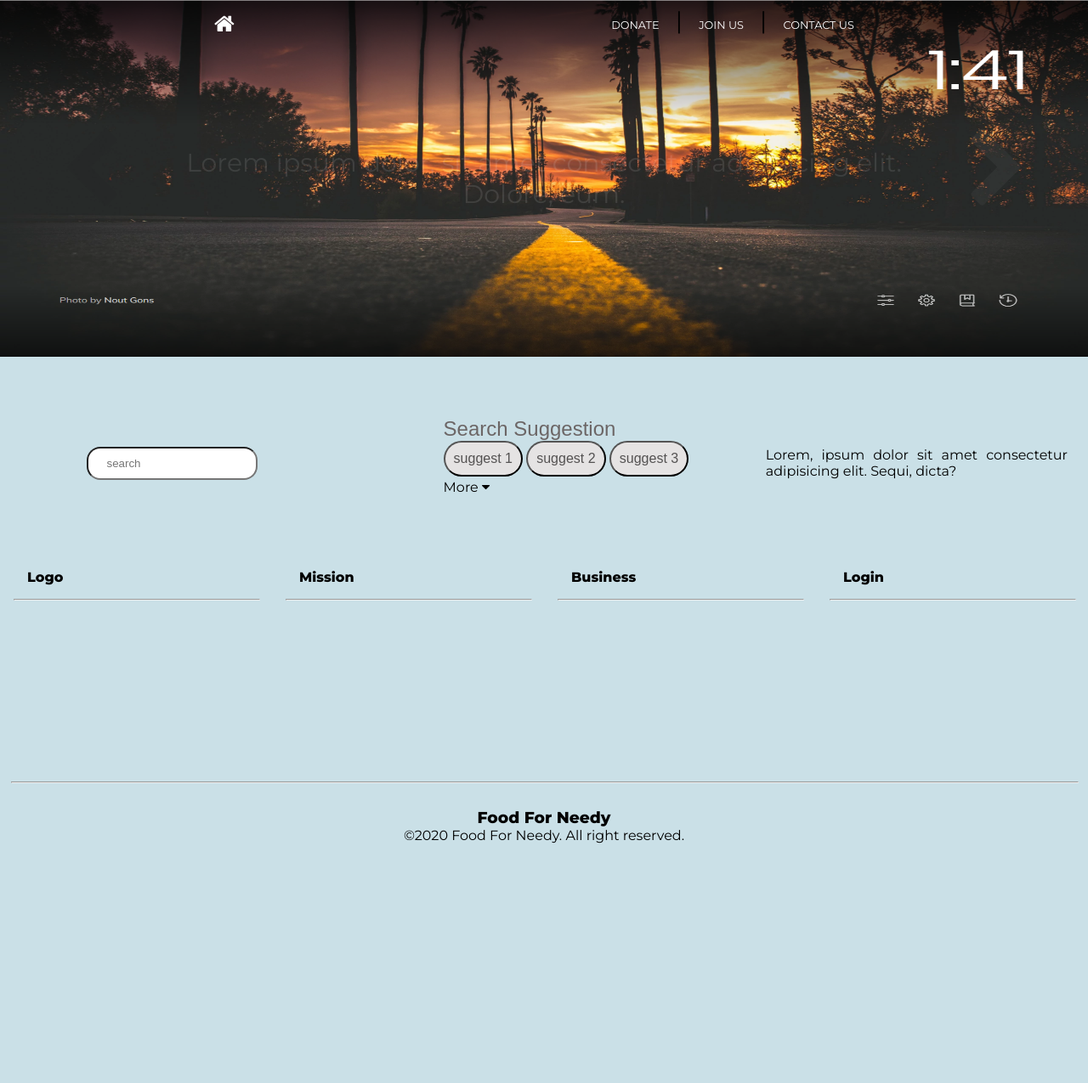
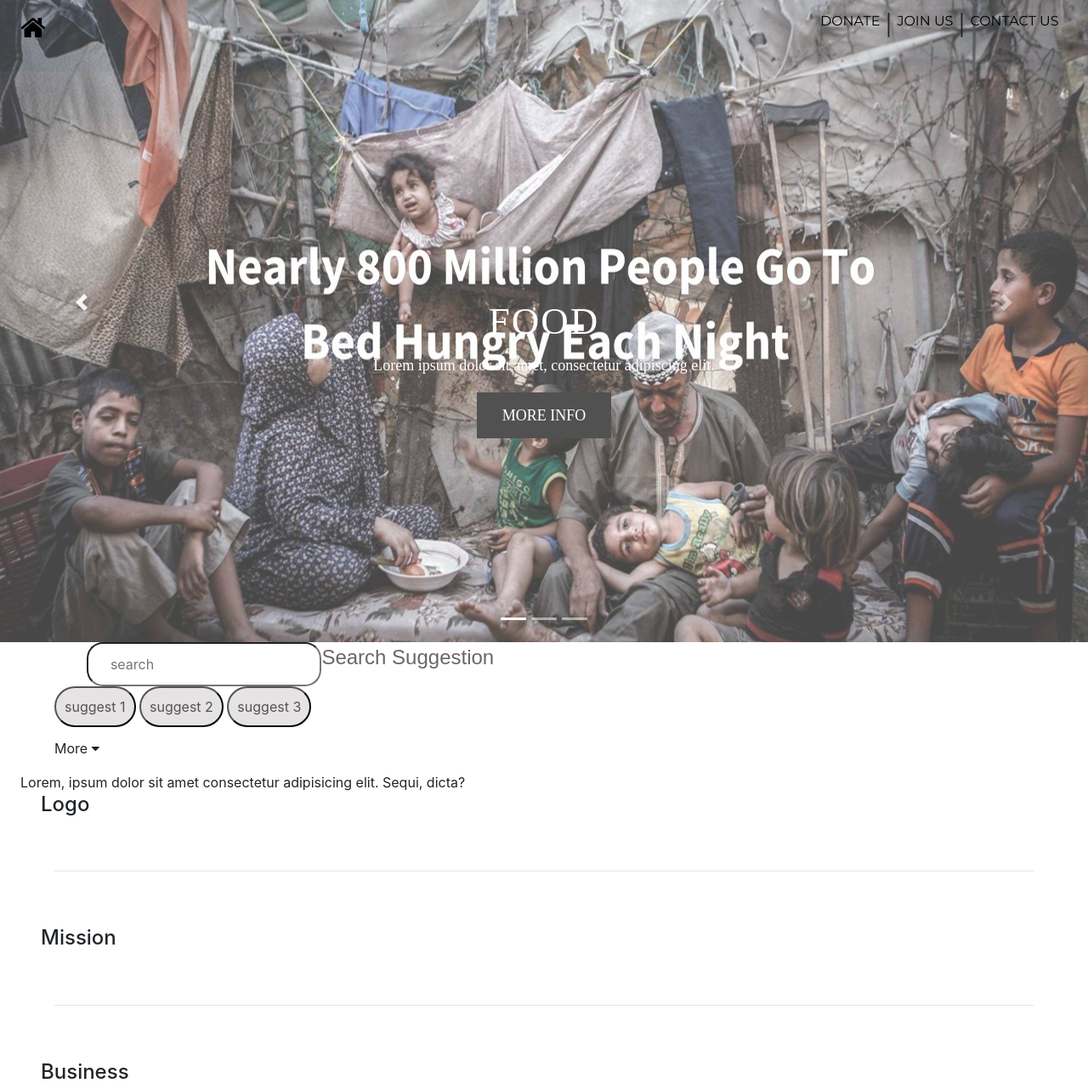
Before and after one commit to RabinPhaiju/Food-For-Needy, a PHP site: page / in a window 1280 px wide. Shown: the top 1275 px of the page at 85% size. Before the commit the page ends 993 px from the top, so only its background shows below. Run offline with PHP 8.4, Linux system fonts and the light colour scheme; some libraries are stand-ins or nearby versions.

Commit message:
test push rabin

```diff
--- /dev/null
+++ b/css/slider.css
@@ -0,0 +1,97 @@
+.carousel-item {
+    height: 80%;
+    min-height: 300px;
+    background: center center scroll;
+    opacity: 0.8;
+    background-size: cover;
+}
+
+.d-block {
+    /* background-color: linear-gradient(to bottom right, var(--color-secondary-mid), var(--color-secondary-light), var(--color-secondary-mid), var(--color-secondary-light), var(--color-secondary-dark)); */
+    background-color: #262626;
+    opacity: 0.9;
+}
+
+.carousel-caption {
+    bottom: 220px;
+}
+
+.carousel-caption h5 {
+    font-size: 45px;
+    text-transform: uppercase;
+    letter-spacing: 2px;
+    margin-top: 25px;
+    font-family: merienda;
+}
+
+.carousel-caption p {
+    width: 60%;
+    margin: auto;
+    font-size: 18px;
+    line-height: 1.9;
+    font-family: poppins;
+}
+
+.carousel-caption a {
+    text-transform: uppercase;
+    background: #262626;
+    padding: 10px 30px;
+    display: inline-block;
+    color: #fff;
+    margin-top: 15px;
+}
+
+.navbar-nav a {
+    font-family: poppins;
+    font-size: 18px;
+    text-transform: uppercase;
+    font-weight: bold;
+}
+
+.navbar-light .navbar-brand {
+    color: #fff;
+    font-size: 25px;
+    text-transform: uppercase;
+    font-weight: bold;
+    letter-spacing: 2px;
+}
+
+.navbar-light .navbar-nav.active>.nav-link,
+.navbar-light .navbar-nav.active,
+.navbar-light .navbar-nav .nav-link .show,
+.navbar-light .navbar-nav .show>.nav-link {
+    color: #fff;
+}
+
+.navbar-light .navbar-nav .nav-link {
+    color: #fff;
+}
+
+.navbar-nav {
+    text-align: center;
+}
+
+.nav-link {
+    padding: .2rem 1rem;
+}
+
+.nav-link-light .navbar-nav .nav-link:focus,
+.navbar-light .navbar-nav .nav-link:hover {
+    color: #fff !important;
+}
+
+.w-100 {
+    height: 100vh;
+}
+
+@media only screen and (max-width: 767px) {
+    .navbar-nav.ml-auto {
+        background-color: rgba(0, 0, 0, 0.5);
+    }
+    .navbar-toggler {
+        padding: 1px 5px;
+        font-size: 18px;
+        line-height: 0.3;
+        background: #fff;
+    }
+}
--- a/css/style.css
+++ b/css/style.css
@@ -10,201 +10,115 @@ body {
     background-color: #cae0e7;
 }
 
-/* Image slider ko css */
-#slider{
-    animation: slide;
+.navbar {
+    display: flex;
+    flex-direction: row;
+    flex-wrap: wrap-reverse;
+    font-size: 1.5rem;
+    justify-content: space-around;
+    background-color: rgba(168, 201, 229, 0.298);
+    padding-top: 10px;
+    margin-bottom: -10%;
 }
-#box{
+
+.navbar1 {
+    display: flex;
+    flex-direction: row-reverse;
+    flex-wrap: wrap-reverse;
+    font-size: 1.5rem;
 }
-#slider #box img{
-    width: 100%;
-    height: 420px;
-    z-index: -1;
-    position: absolute;
+
+.navbar1 p {
+    font-size: 1.5rem;
+}
+
+.navbar a {
+    text-decoration: none;
+    color: black;
+    font-family: 'Montserrat', sans-serif;
+    padding: 6px;
+}
+
+.navbar .navbar1 a:hover {
+    background-color: #4CAF50;
+    border-radius: 5%;
+    color: white;
+}
+
+.navbar>div {
+    margin: 2px;
+    margin-bottom: 1%;
+    margin-right: 1%;
+    margin-top: 4px;
+    text-align: center;
+    font-size: 1.0rem;
+    z-index: 999;
+}
+
+.navbar .nav3,
+.navbar .nav0 {
+    margin-top: -4px;
+    cursor: pointer;
+}
+
+.navbar .nav0:hover {
+    transform: scale(1.2);
+    transition-duration: 0.5s;
+}
+
+@media only screen and (min-width: 577px) {
+    .navbar .nav3 {
+        display: none;
+    }
+}
+
+@media only screen and (max-width: 370px) {
+    .navbar {
+        display: none;
+    }
 }
 
 
-/* navbar ko css */
-.mainnav{
-    position: absolute;
-    /* position: sticky; */
-    display: flex;
-    width: 100%;
-    font-size: 1rem;
-    z-index: 1;
-}
-    .mainnav .navbar0{
-        flex: 2;text-align: center;padding: 1em;
-        font-family: 'Montserrat', sans-serif;
-    }
-        .mainnav .navbar0 i:hover{
-            transform: scale(2);
-            transition-duration: 0.5s;
+/* search part*/
+
+.search-suggest .search {
+    flex: 1;
+    padding-left: 8%;
 }
 
-            /* droplist */
-            .container .mainnav .navbar0 ul{
-                list-style-type: none;
-                overflow: hidden;
+.search-suggest .search input[type="text"] {
+    border-radius: 1.2em;
+    padding: .75em;
+    float: left;
 }
-            .container .mainnav .navbar0 li{float: left;}
 
-            .container .mainnav .navbar0 li a, .container .mainnav .navbar0 .dropbtn {
-                display: inline-block;
-                color: white;
-                text-align: center;
-                padding-left: 2em;
-                text-decoration: none;
+.search-suggest .search input:active {
+    border-color: #4CAF50;
+}
+
+.search-suggest .search input[type="button"] {
+    display: none;
+    padding: 1em;
+    background-color: #4CAF50;
+    border: none;
+    border-radius: 5px;
 }
 
 
-            .container .mainnav .navbar0 li.dropdown{
-                display: none;
+/* suggest part */
 
-            }
-
-            .container .mainnav .navbar0 .dropdown-content {
-                display: none;
-                position: absolute;
-                background-color: #f9f9f9;
-                min-width: 160px;
-                box-shadow: 0px 8px 16px 0px rgba(0,0,0,0.2);
-                z-index: 1;
-            }
-
-            .container .mainnav .navbar0 .dropdown-content a {
-                color: black;
-                padding: 12px 16px;
-                text-decoration: none;
-                display: block;
-                text-align: left;
-            }
-
-            .container .mainnav .navbar0 .dropdown-content a:hover {background-color: #4CAF50;color: azure;}
-
-            .container .mainnav .navbar0 .dropdown:hover .dropdown-content {
-            display: block;
-            }
-
-    .mainnav .navbar1{
-        flex: 2;display: flex;margin-right: 20%;
-        align-items: right;flex-direction: row-reverse;
-    }
-        .mainnav .navbar1> div{
-            padding:1.2em;font-family: 'Montserrat', sans-serif;
-            width: fit-content;
-        }
-        .mainnav .navbar1 p{
-            padding-top:.25em;font-size: 1.75em;
-        }
-        .navbar1 >div:hover{
-            background-color: #4CAF50;
-            border-radius: 10px;
-        }
-    .mainnav .navbar0 a,.mainnav .navbar1 >div a{
-    text-decoration: none;color: white;
-    font-size: 0.8rem;
-    white-space: nowrap;
-    /* this css is useful as it wont let word to go in next line */
-    }
-
-
-
-@media only screen and (max-width: 577px) {
-    .container .mainnav .navbar1 {
-        display: none;
-    }
-    .container .mainnav .navbar0 li{
-        padding: 1em;
-    }
-    .container .mainnav .navbar0 li.dropdown{
-        display: inline-block;
-        /* float: right; */
-    }
-}
-
-/* image next wa preview garna */
-.click {
-    width: 100%;
-    display: flex;
-    color:white;
-    height:420px;
-    opacity: 0.1;
-    text-align: center;
-    z-index: 0;
-}
-    .click .prew{
-        flex:1;font-size: 100px;
-        line-height: 400px;
-        color: rgb(32, 32, 32);
-    }
-
-    .click .text{flex:4;font-size: 30px;align-self: center; }
-
-    .click .next{
-        flex:1;font-size: 100px;
-        line-height: 400px;
-        color: grey;
-    }
-
-    .click .next:hover,.click .prew:hover{
-        background-color: rgb(151, 38, 38);
-        border-radius: 10px 10px 10px 10px;
-    }
-
-    @media only screen and (max-width: 550px) {
-        .click .next, .click .prew {
-            font-size: 20px;
-            height: 100px;
-            line-height: 100px;
-            margin-top: 30%;
-        }
-    }
-
-/* search and suggest part */
-.search-suggest{
-    display: flex;align-items: center;
-    height: 250px;
-}
-@media only screen and (max-width:650px){
-    .search-suggest{
-        align-items: center;
-        padding-top: 3rem;
-        text-align: center;
-        flex-wrap: wrap;
-        flex-direction: column;
-    }
-
-}
-    /* search part*/
-    .search-suggest .search{
-        flex: 1;
-        padding-left: 8%;
-    }
-    .search-suggest .search input[type="text"]{
-        border-radius: 1.2em;
-        padding: .75em;float: left;
-
-    }
-    .search-suggest .search input:active{
-        border-color: #4CAF50;
-    }
-    .search-suggest .search input[type="button"]{
-        display: none;padding: 1em;
-        background-color: #4CAF50;
-        border: none;border-radius: 5px;
-
-    }
-
-    /* suggest part */
 .suggest p {
     font-family: sans-serif;
     color: rgb(108, 102, 102);
     font-size: 1.5rem;
 }
-    .search-suggest .suggest{
-        flex: 1;padding-bottom: 1em; padding-left: 5%;
+
+.search-suggest .suggest {
+    flex: 1;
+    padding-bottom: 1em;
+    padding-left: 5%;
 }
+
 .search-suggest .suggest input[type=button] {
     background-color: rgb(229, 227, 227);
     color: rgb(84, 82, 82);
@@ -212,74 +126,95 @@ body {
     padding: 10px;
     text-align: center;
     font-size: 1rem;
-        -webkit-transition-duration: 0.2s;  /* Safari */
+    -webkit-transition-duration: 0.2s;
+    /* Safari */
     transition-duration: 0.2s;
     cursor: pointer;
     margin: 0% 0% 1% 0%;
 }
-    .search-suggest .suggest .suggestAnchor1{
+
+.search-suggest .suggest .suggestAnchor1 {
     display: none;
 }
+
 .search-suggest .suggest .suggest-hide {
     display: none;
 }
-    .search-suggest .suggest a:hover{
-        color:white;
+
+.search-suggest .suggest a:hover {
+    color: white;
     background-color: #4CAF50;
     border-radius: 10px;
     padding: 5px;
     cursor: pointer;
 }
-    .search-suggest .suggest input:active{
+
+.search-suggest .suggest input:active {
     border-color: #4CAF50;
 }
 
+
 /* suggest ko text part */
-    .search-suggest .suggest-text{
+
+.search-suggest .suggest-text {
     flex: 1;
     text-align: justify;
     margin: 0em 1.5em 0em 1.5em;
 }
 
+
 /* footer part */
-    .container .footer{
+
+.container .footer {
     display: flex;
     height: 250px;
     font-family: 'Montserrat', sans-serif;
 }
 
-    .footer .footer1, .footer .footer2
-    , .footer .footer3,.footer .footer4
-    {
-        flex:1;
+.footer .footer1,
+.footer .footer2,
+.footer .footer3,
+.footer .footer4 {
+    flex: 1;
 }
-    .footer .footer1 hr, .footer .footer2 hr
-    , .footer .footer3 hr,.footer .footer4 hr
-    {
+
+.footer .footer1 hr,
+.footer .footer2 hr,
+.footer .footer3 hr,
+.footer .footer4 hr {
     width: 90%;
     margin: 5% 5% 5% 5%;
 }
 
-    .footer .footer1 h4, .footer .footer2 h4
-    , .footer .footer3 h4,.footer .footer4 h4{
+.footer .footer1 h4,
+.footer .footer2 h4,
+.footer .footer3 h4,
+.footer .footer4 h4 {
     margin-left: 2em;
 }
-    @media only screen and (max-width:650px){
-        .footer{
+
+@media only screen and (max-width:650px) {
+    .footer {
         flex-wrap: wrap;
         flex-direction: column;
-
     }
-        .footer .footer1 hr,.footer .footer2 hr,.footer .footer3 hr,.footer .footer4 hr{
+    .footer .footer1 hr,
+    .footer .footer2 hr,
+    .footer .footer3 hr,
+    .footer .footer4 hr {
         width: 50%;
     }
 }
+
+
 /* ending part */
-    .container .last-line hr{
-        width:98%;
+
+.container .last-line hr {
+    width: 98%;
     margin: 0% 1% 1% 1%;
 }
-    .end-div{
+
+.end-div {
     text-align: center;
     font-family: 'Montserrat', sans-serif;
     padding-top: 1em;
--- a/index.html
+++ b/index.html
@@ -8,52 +8,71 @@
     <title>Food For Needy</title>
     <link rel="stylesheet" href="css/style.css">
     <link rel="stylesheet" href="https://cdnjs.cloudflare.com/ajax/libs/font-awesome/4.7.0/css/font-awesome.min.css">
+    <link rel="stylesheet" href="https://maxcdn.bootstrapcdn.com/bootstrap/4.0.0/css/bootstrap.min.css">
+    <link rel="stylesheet" href="css/slider.css">
+    <link rel="stylesheet" href="https://cdnjs.cloudflare.com/ajax/libs/animate.css/3.7.2/animate.min.css">
     <!-- <script src="https://kit.fontawesome.com/1a56c74409.js" crossorigin="anonymous"></script> -->
 </head>
 
 <body>
-    <div class="container">
-        <div id="slider">
-            <div id="box">
-                <img src="highway.png">
+
+    <div class="navbar">
+        <div class="nav0">
+            <a href="../index.html"><i class="fa fa-home fa-2x" aria-hidden="true"></i></a>
         </div>
-        </div>
-
-        <div class="mainnav">
-            <div class="navbar0">
-                <a href="index.html"><i class="fa fa-home fa-2x" aria-hidden="true"></i></a>
-                <ul>
-                    <li class="dropdown">
-                    <a href="javascript:void(0)" class="dropbtn"><i class="fa fa-align-justify fa-2x" aria-hidden="true"></i></a>
-                    <div class="dropdown-content">
-                      <a href="#">CONTACT US</a>
-                      <a href="#">JOIN US</a>
-                      <a href="#">DONATE</a>
-                    </div>
-                    </li>
-                </ul>
-            </div>
-            <div class="navbar1 navs">
-                <!-- <div class="nav4"><i class="fa fa-bars fa-2x" aria-hidden="true"></i></div> -->
-                <div class="nav3"><a href="">CONTACT US</a></div>
+        <div class="navbar1">
+            <div class="nav3"><i class="fa fa-bars fa-2x" aria-hidden="true"></i></div>
+            <div class="nav4"><a href="">CONTACT US</a></div>
             <p>|</p>
-                <div class="nav2"><a href="html/login.html">JOIN US</a></div>
+            <div class="nav2"><a href="login.html">JOIN US</a></div>
             <p>|</p>
             <div class="nav1"><a href="">DONATE</a></div>
         </div>
     </div>
 
-        <div class="click">
-            <div class="prew" onclick="prewImage()">
-                <i class="fa fa-chevron-left" aria-hidden="true"></i>
-            </div>
-            <div class="text">
-                Lorem ipsum dolor, sit amet consectetur adipisicing elit. Dolore, eum.
-            </div>
-            <div class="next" onclick="nextImage()">
-                <i class="fa fa-chevron-right" aria-hidden="true"></i>
+    <div id="carouselExampleIndicators" class="carousel slide" data-ride="carousel">
+        <ol class="carousel-indicators">
+            <li data-target="#carouselExampleIndicators" data-slide-to="0" class="active"></li>
+            <li data-target="#carouselExampleIndicators" data-slide-to="1"></li>
+            <li data-target="#carouselExampleIndicators" data-slide-to="2"></li>
+        </ol>
+        <div class="carousel-inner">
+            <div class="carousel-item active">
+                <img src="files/slider1.jpg" class="d-block w-100" alt="...">
+                <div class="carousel-caption d-none d-md-block">
+                    <h5 class="animated bounceInRight" style="animation-delay: 1s">FOOD</h5>
+                    <p class="animated bounceInLeft" style="animation-delay: 1s">Lorem ipsum dolor sit amet, consectetur adipiscing elit.</p>
+                    <p class="animated bounceInRight" style="animation-delay: 1s"><a href="#">More Info</a></p>
                 </div>
             </div>
+            <div class="carousel-item">
+                <img src="files/slider2.jpg" class="d-block w-100" alt="...">
+                <div class="carousel-caption d-none d-md-block">
+                    <h5 class="animated bounceInRight" style="animation-delay: 1s">FOR</h5>
+                    <p class="animated bounceInLeftt" style="animation-delay: 1s">Lorem ipsum dolor sit amet, consectetur adipiscing elit.</p>
+                    <p class="animated bounceInRight" style="animation-delay: 1s"><a href="#">More Info</a></p>
+                </div>
+            </div>
+            <div class="carousel-item">
+                <img src="files/slider3.jpg" class="d-block w-100" alt="...">
+                <div class="carousel-caption d-none d-md-block">
+                    <h5 class="animated bounceInRight" style="animation-delay: 1s">NEEDY</h5>
+                    <p class="animated bounceInLeft" style="animation-delay: 1s">Lorem ipsum dolor sit amet, consectetur adipiscing elit.</p>
+                    <p class="animated bounceInRight" style="animation-delay: 1s"><a href="#">More Info</a></pclass="animated bounceInRight" style="animation-delay: 1s">
+                </div>
+            </div>
+        </div>
+        <a class="carousel-control-prev" href="#carouselExampleIndicators" role="button" data-slide="prev">
+            <span class="carousel-control-prev-icon" aria-hidden="true"></span>
+            <span class="sr-only">Previous</span>
+        </a>
+        <a class="carousel-control-next" href="#carouselExampleIndicators" role="button" data-slide="next">
+            <span class="carousel-control-next-icon" aria-hidden="true"></span>
+            <span class="sr-only">Next</span>
+        </a>
+    </div>
+
+
 
     <div class="search-suggest">
         <div class="search">
@@ -107,9 +126,11 @@
         <h3>Food For Needy</h3>
         <p>&#169;2020 Food For Needy. All right reserved.</p>
     </div>
-    </div>
     <script src="js/script.js"></script>
-    <script src="js/imageslider.js"></script>
+    <script src="https://code.jquery.com/jquery-3.2.1.slim.min.js"></script>
+    <script src="https://cdnjs.cloudflare.com/ajax/libs/popper.js/1.12.9/umd/popper.min.js"></script>
+    <script src="https://maxcdn.bootstrapcdn.com/bootstrap/4.0.0/js/bootstrap.min.js"></script>
+
 </body>
 
 </html>
--- a/let/index.html
+++ b/let/index.html
@@ -1,4 +1,5 @@
 <html>
+
 <head>
     <meta charset="utf-8">
     <meta name="viewport" content="width=device-width, initial-scale=1, shrink-to-fit=no">
@@ -8,9 +9,10 @@
 
     <title>Cheerful</title>
 </head>
+
 <body>
     <nav class="navbar navbar-expand-lg navbar-light fixed-top">
-      <div class="container">
+        <div class="container-1">
             <a class="navbar-brand" href="#">LOGO</a>
             <button class="navbar-toggler" type="button" data-toggle="collapse" data-target="#navbarSupportedContent" aria-controls="navbarSupportedContent" aria-expanded="false" aria-label="Toggle navigation">
           <span class="navbar-toggler-icon"></span>
@@ -88,4 +90,5 @@
 
 
 </body>
+
 </html>
```
Also changed, not shown: files/HealthyFood.jpg (deleted), files/c.jpg (deleted), files/d.jpg (deleted), files/slider1.jpg (added), files/slider2.jpg (added), files/slider3.jpg (added), let/css/slider.css (renamed from let/css/style.css). Lines whose indentation alone changed are shown as unchanged.
